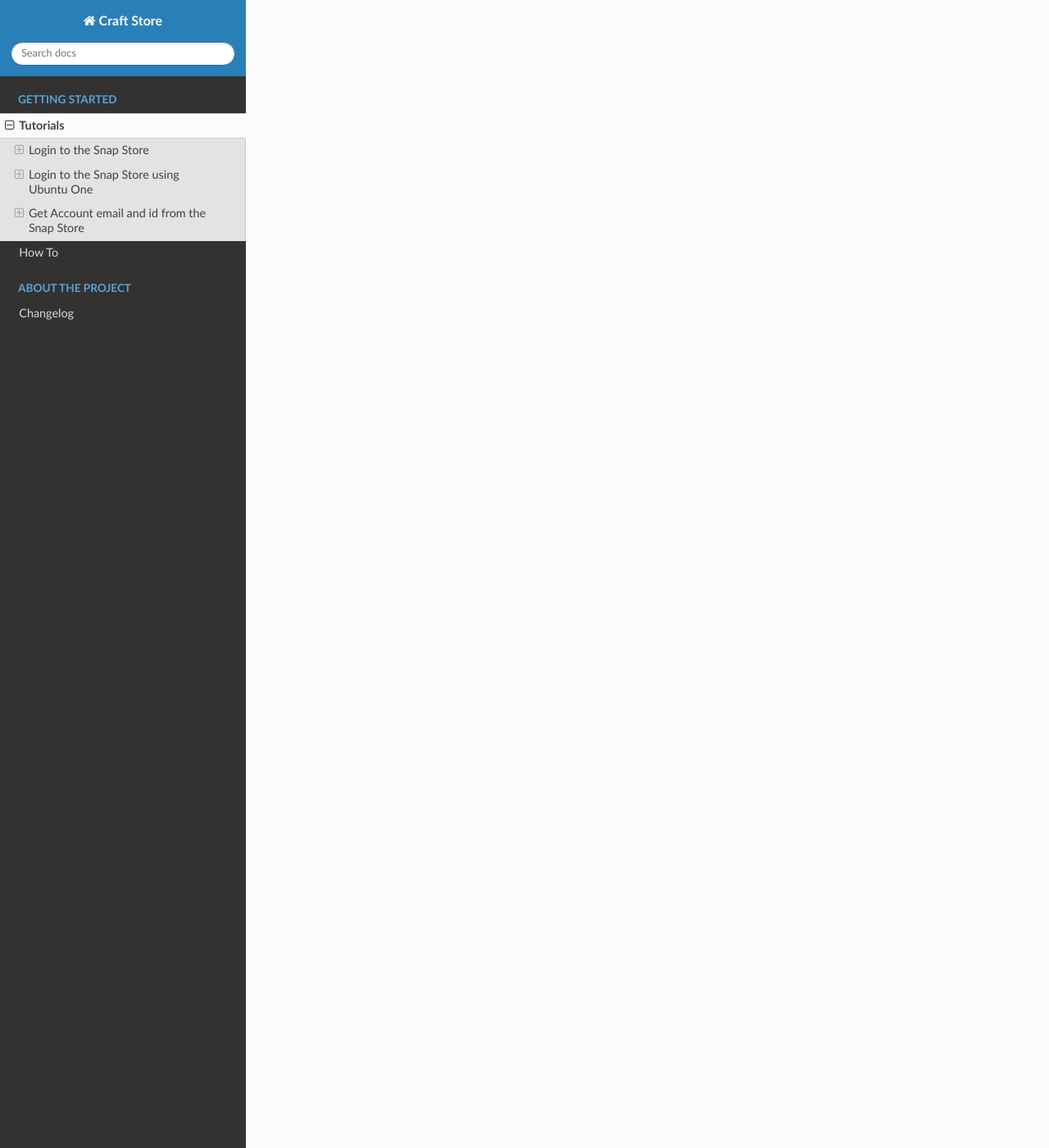
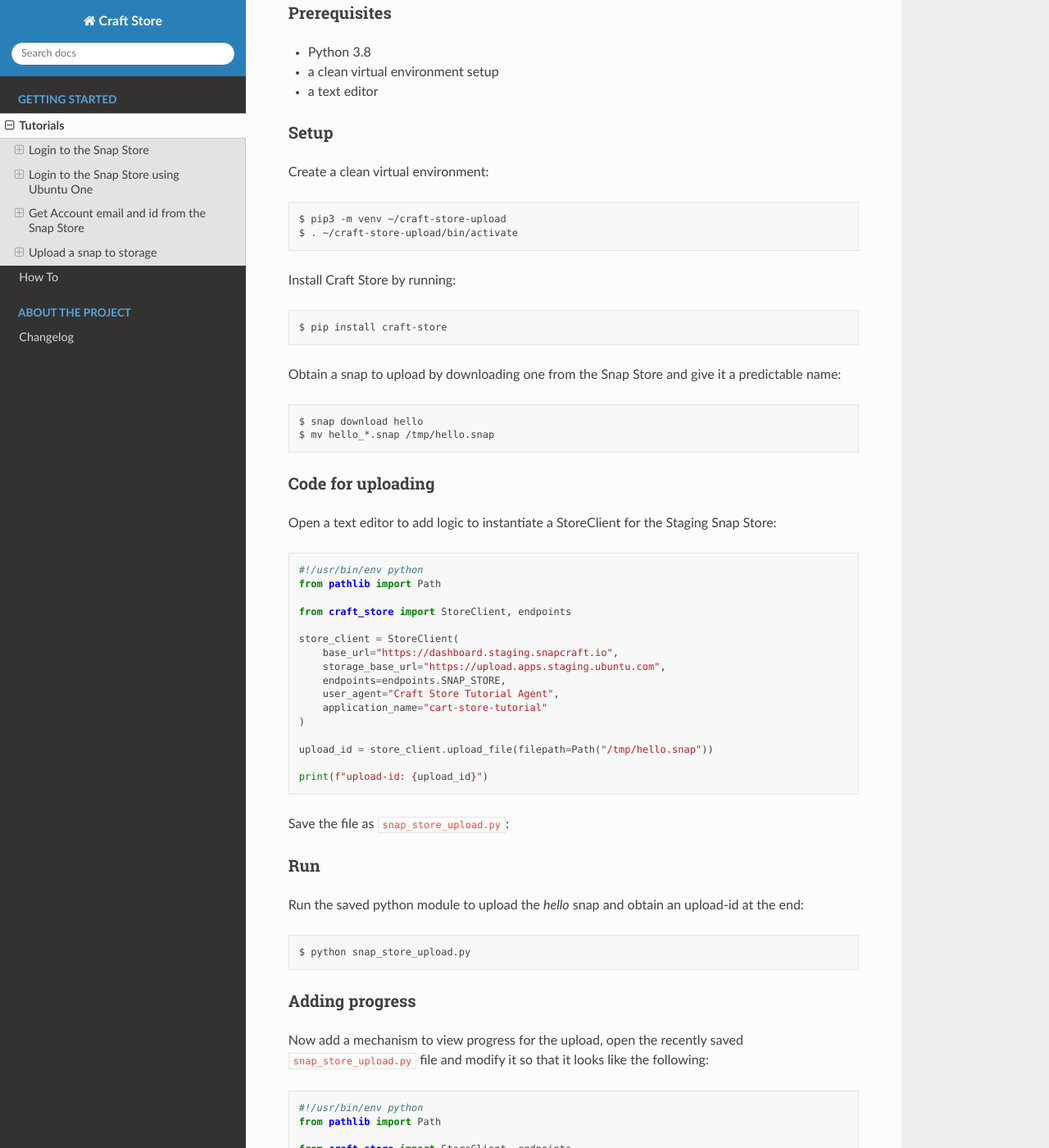
Before and after one commit to canonical/craft-store, a Sphinx documentation site: the page built from docs/tutorials.rst, in a window 1280 px wide and 1400 px high, scrolled down 3685 px. Shown: the whole window at 82% size. Built offline with Sphinx 7.4.7 and the Read the Docs theme 2.0.0, drawn with Linux system fonts in a browser that asks for light colours; pages that are not in the unit, such as notebooks, are missing from menus; some of the changed text lies outside the part shown.

Commit message:
docs: add a tutorial for uploading snaps with simple progress
Signed-off-by: Sergio Schvezov <sergio.schvezov@canonical.com>

```diff
--- a/docs/tutorials.rst
+++ b/docs/tutorials.rst
@@ -35,6 +35,7 @@
 
   store_client = StoreClient(
       base_url="https://dashboard.snapcraft.io",
+      storage_base_url="https://upload.apps.staging.ubuntu.com",
       endpoints=endpoints.SNAP_STORE,
       user_agent="Craft Store Tutorial Agent",
       application_name="cart-store-tutorial"
@@ -92,6 +93,7 @@
 
   c = UbuntuOneStoreClient(
       base_url="https://dashboard.snapcraft.io",
+      storage_base_url="https://upload.apps.staging.ubuntu.com",
       auth_url="https://login.ubuntu.com",
       endpoints=endpoints.U1_SNAP_STORE,
       application_name="ubuntu1-dashboard",
@@ -166,6 +168,7 @@
 
   store_client = StoreClient(
       base_url="https://dashboard.snapcraft.io",
+      storage_base_url="https://upload.apps.staging.ubuntu.com",
       endpoints=endpoints.SNAP_STORE,
       user_agent="Craft Store Tutorial Agent",
       application_name="cart-store-tutorial"
@@ -182,3 +185,116 @@
 Run the saved python module to retrieved the account information for the login::
 
   $ python snap_store_whoami.py
+
+Upload a snap to storage
+========================
+
+At the end of this tutorial you will be able to upload a snap to file storage
+and see simple progress and total length updated on the screen as the upload
+takes place.
+
+Prerequisites
+-------------
+
+- Python 3.8
+- a clean virtual environment setup
+- a text editor
+
+
+Setup
+-----
+
+Create a clean virtual environment::
+
+  $ pip3 -m venv ~/craft-store-upload
+  $ . ~/craft-store-upload/bin/activate
+
+Install Craft Store by running::
+
+  $ pip install craft-store
+
+Obtain a snap to upload by downloading one from the Snap Store and give it a
+predictable name::
+
+  $ snap download hello
+  $ mv hello_*.snap /tmp/hello.snap
+
+
+Code for uploading
+------------------
+
+Open a text editor to add logic to instantiate a StoreClient for the Staging Snap
+Store:
+
+.. code-block:: python
+
+  #!/usr/bin/env python
+  from pathlib import Path
+
+  from craft_store import StoreClient, endpoints
+
+  store_client = StoreClient(
+      base_url="https://dashboard.staging.snapcraft.io",
+      storage_base_url="https://upload.apps.staging.ubuntu.com",
+      endpoints=endpoints.SNAP_STORE,
+      user_agent="Craft Store Tutorial Agent",
+      application_name="cart-store-tutorial"
+  )
+
+  upload_id = store_client.upload_file(filepath=Path("/tmp/hello.snap"))
+
+  print(f"upload-id: {upload_id}")
+
+
+Save the file as ``snap_store_upload.py``:
+
+Run
+---
+
+Run the saved python module to upload the *hello* snap and obtain an upload-id
+at the end::
+
+  $ python snap_store_upload.py
+
+Adding progress
+---------------
+
+Now add a mechanism to view progress for the upload, open the recently saved
+``snap_store_upload.py`` file and modify it so that it looks like the following:
+
+.. code-block:: python
+
+  #!/usr/bin/env python
+  from pathlib import Path
+
+  from craft_store import StoreClient, endpoints
+  from requests_toolbelt import MultipartEncoderMonitor
+
+  def progress_callback(monitor: MultipartEncoderMonitor) -> None:
+      print(f"Uploaded: {monitor.bytes_read} of {monitor.len}")
+
+
+  store_client = StoreClient(
+      base_url="https://dashboard.staging.snapcraft.io",
+      storage_base_url="https://upload.apps.staging.ubuntu.com",
+      endpoints=endpoints.SNAP_STORE,
+      user_agent="Craft Store Tutorial Agent",
+      application_name="cart-store-tutorial"
+  )
+
+  upload_id = store_client.upload_file(
+       filepath=Path("/tmp/hello.snap"),
+       monitor_callback=progress_callback
+  )
+
+  print(f"upload-id: {upload_id}")
+
+Save the file.
+
+Run
+---
+
+Run the saved python module again to upload the *hello* snap and obtain an upload-id
+at the end, but observing progress as the upload takes place::
+
+  $ python snap_store_upload.py
```
